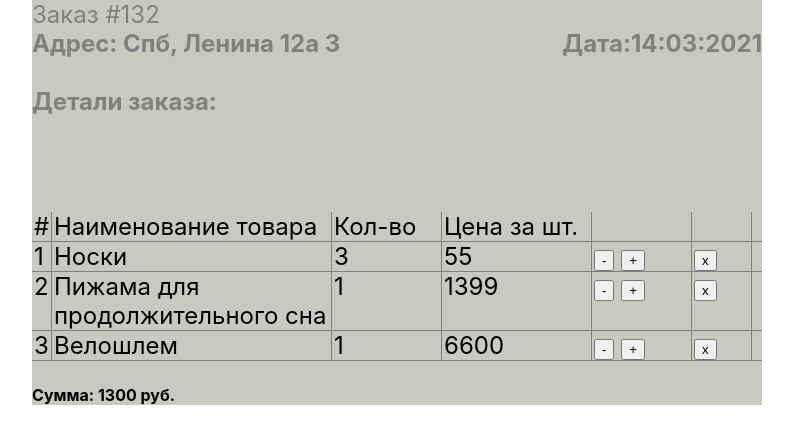
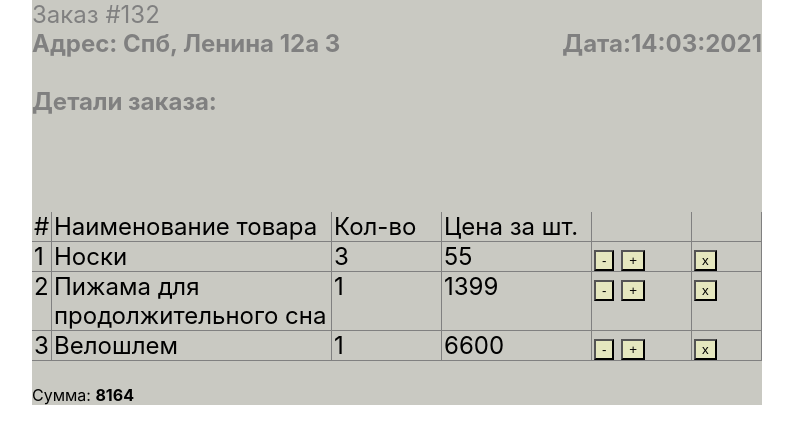
Before and after one commit to bumlu/shoppage, a React (Create React App) app: page / in a window 1280 px wide. Shown: the top 444 px of the page, without its empty margins (243-1036 px from the left). Built offline with nearby package versions, Linux system fonts and the light colour scheme.

Commit message:
button reaction add

```diff
--- a/src/mainTable/Table.css
+++ b/src/mainTable/Table.css
@@ -25,7 +25,7 @@
 
    .pageline {
     display: grid;
-    grid-template-columns: 20px 280px 110px 150px 100px 60px;
+    grid-template-columns: 20px 280px 110px 150px 100px 70px;
     border-bottom: 1px solid grey;
    }
 
--- a/src/mainTable/Table.tsx
+++ b/src/mainTable/Table.tsx
@@ -27,8 +27,15 @@ const ItemModel: ItemInt[] = [
 
 ];
 
+
+
 function Table() {
     const [Item, setItem] = useState(ItemModel.concat())
+    function getTotalPrice() {
+        let tmpResult = 0; Item.map(i =>
+            (tmpResult += i.itemsAmount * i.prisePerOneItem));
+        return tmpResult
+    }
     const IncreaseButton = (itemForIncrement: number) => {
         ItemModel[itemForIncrement].itemsAmount++;
         setItem(ItemModel.concat())
@@ -55,10 +62,10 @@ function Table() {
         </b>
                 </div>
             </div>
-            <TableBody Items={Item} Increase={IncreaseButton} Decrease={DecreaseButton}/>
+            <TableBody Items={Item} Increase={IncreaseButton} Decrease={DecreaseButton} />
 
             <div className="footer">
-                <b> Сумма: 1300 руб.</b>
+                Сумма: <b>{getTotalPrice()}</b>
             </div>
         </div>
     );
--- /dev/null
+++ b/src/mainTable/tableBody/itemRow/ItemRow.css
@@ -0,0 +1,14 @@
+.minus {
+
+}
+
+button {
+background-color: rgb(229, 231, 191);
+}
+button:hover {
+    background-color:   rgb(245, 248, 182);
+}
+
+.block:hover {
+    background-color: rgb(229, 231, 191);
+}
--- a/src/mainTable/tableBody/itemRow/ItemRow.tsx
+++ b/src/mainTable/tableBody/itemRow/ItemRow.tsx
@@ -1,4 +1,5 @@
 import { ItemInt } from "../../../interface/ItemInt";
+import "./ItemRow.css"
 
 interface ItemRowProps{
     Item: ItemInt;
@@ -6,17 +7,19 @@ interface ItemRowProps{
     Decrease:(n:number)=>void;
  }
 
+let block: string;
 
 function ItemRow (props: ItemRowProps){
     function Increase (){props.Increase(props.Item.itemsNumber -1) }
-    function Decrease (){props.Decrease(props.Item.itemsNumber -1) }
+    function Decrease (){if (props.Item.itemsAmount>1) props.Decrease(props.Item.itemsNumber -1)}
+    if (props.Item.itemsAmount>1) {block= ""} else {block="block"};
     return (
         <div className="name pageline" >
       <span>{props.Item.itemsNumber} </span>
         <span>{props.Item.itemName}</span>
         <span> {props.Item.itemsAmount} </span>
         <span> {props.Item.prisePerOneItem} </span>
-        <span><button onClick={Decrease}>-</button>  <button onClick={Increase}>+</button>    </span>
+        <span><button className={" minus " + (block)} onClick={Decrease}>-</button>  <button onClick={Increase}>+</button>    </span>
         <span>  <button>x</button> </span>
          </div>
     )
```
